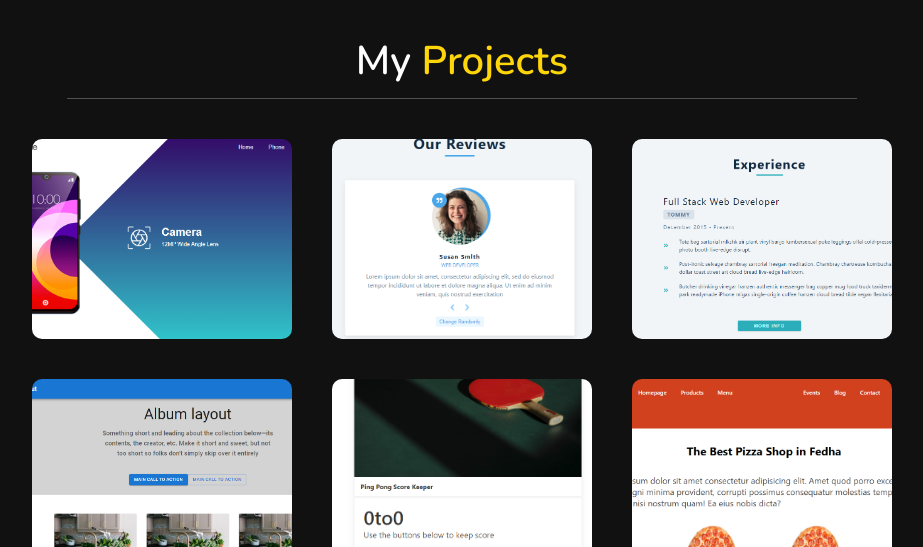
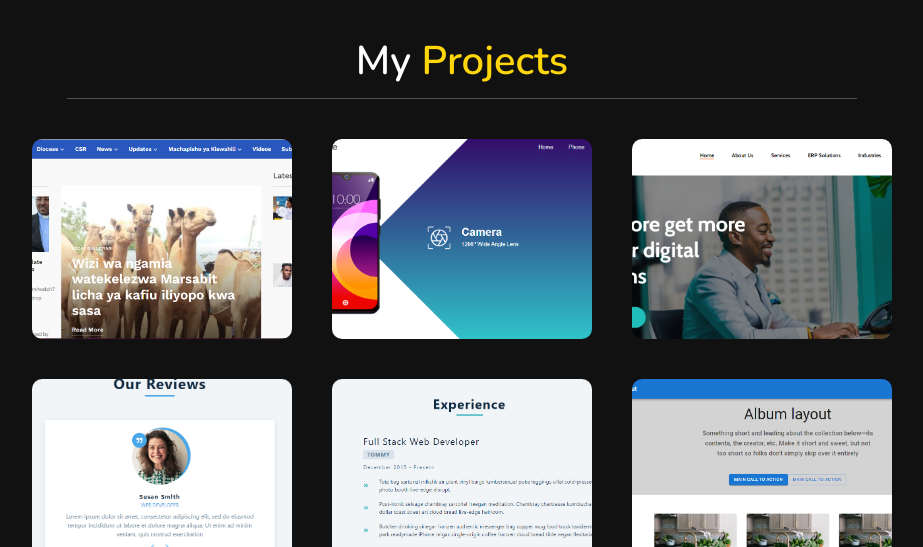
Before and after one commit to jmalisha/html-css-javascript-portfolio, a plain HTML site: page index.html in a window 1280 px wide. Shown: the part 2400-2947 px from the top of the page, without its empty margins (353-1276 px from the left). Drawn offline with nearby package versions, Linux system fonts and the light colour scheme.

Commit message:
added new new projects

```diff
--- a/index.html
+++ b/index.html
@@ -170,7 +170,15 @@
     <div class="box-container">
 
       <div class="box">
+        <a href="https://radiojangwani.com/"><img src="/images/radiojangwani.PNG" alt=""></a>
+
+      </div>
+      <div class="box">
         <a href="https://hopeful-cori-25b20b.netlify.app/"><img src="/images/project1.PNG" alt=""></a>
+
+      </div>
+      <div class="box">
+        <a href="https://tambika.co.ke/"><img src="/images/tambika.PNG" alt=""></a>
 
       </div>
 
```
Also changed, not shown: images/radiojangwani.PNG (added), images/tambika.PNG (added).
